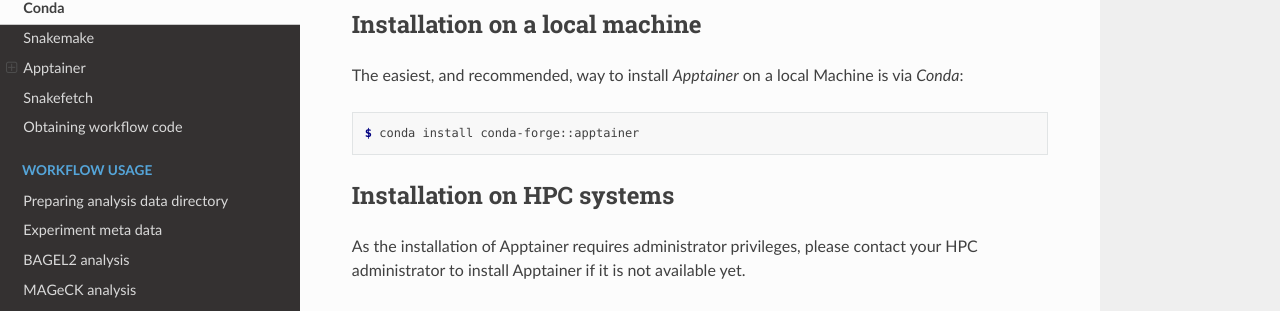
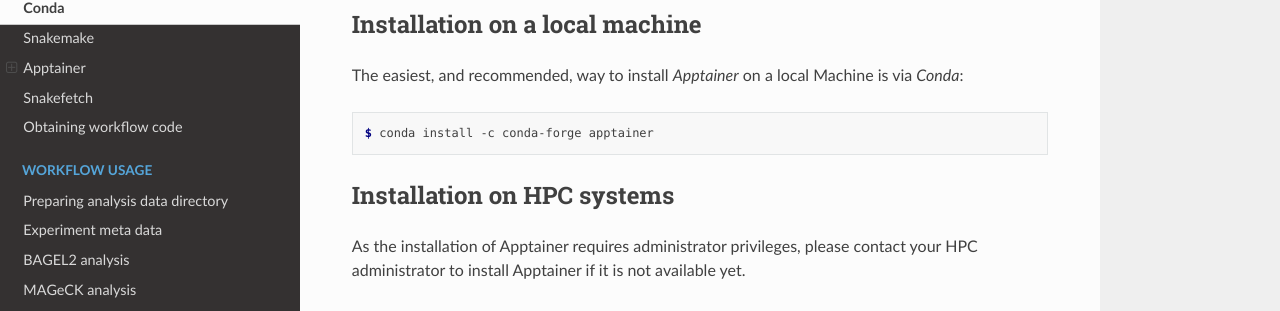
Before and after one commit to niekwit/crispr-screens, a Sphinx documentation site: the page built from docs/installation/installation.rst, in a window 1280 px wide and 900 px high, scrolled down 885 px. Shown: the part 134-445 px from the top of the window. Built offline with Sphinx 7.4.7 and the Read the Docs theme 3.1.0, drawn with Linux system fonts in a browser that asks for light colours.

Commit message:
explicit channel source

```diff
--- a/docs/installation/installation.rst
+++ b/docs/installation/installation.rst
@@ -50,7 +50,7 @@ The easiest, and recommended, way to install `Apptainer` on a local Machine is v
 
 .. code-block:: console
 
-    $ conda install conda-forge::apptainer
+    $ conda install -c conda-forge apptainer
 
 
 
```
